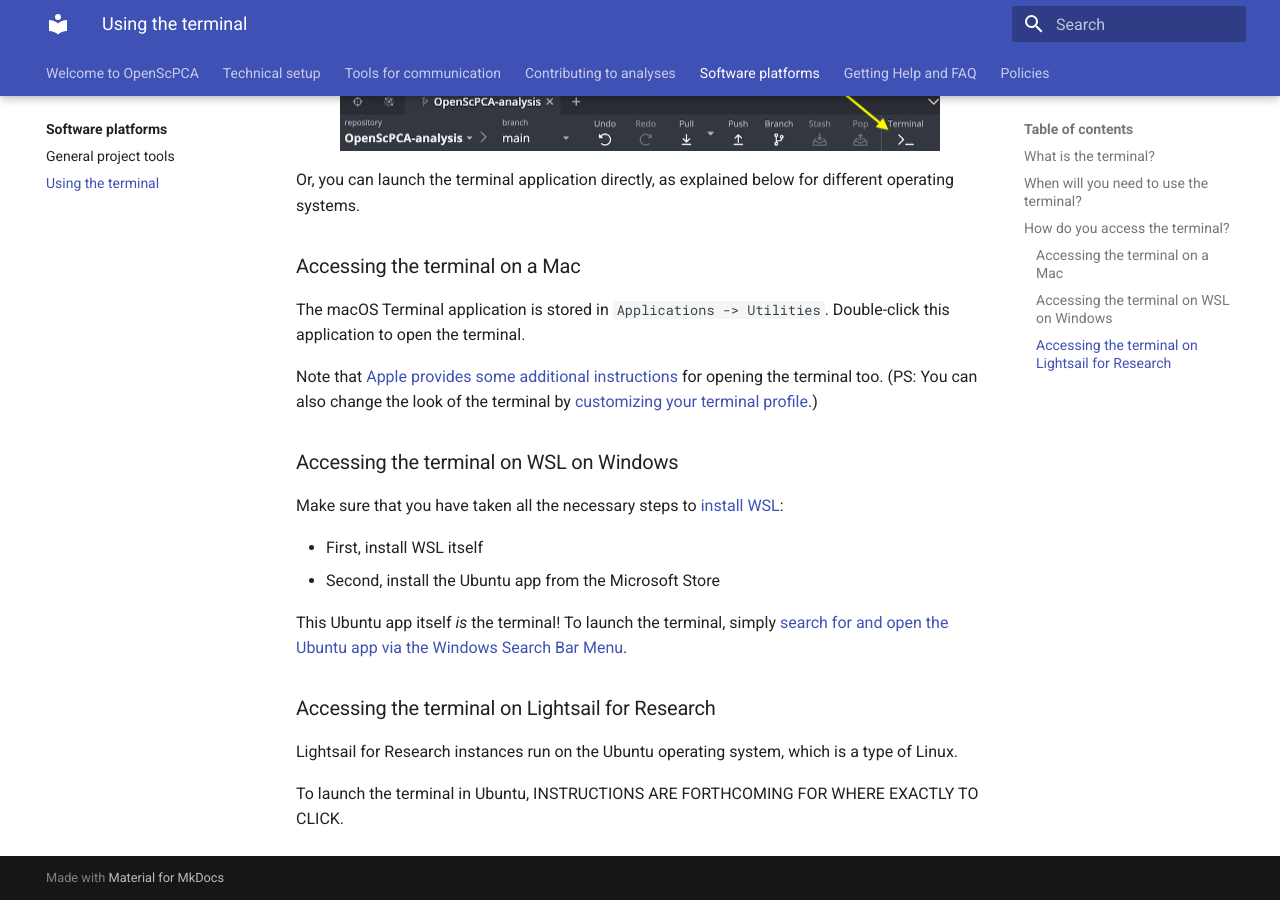
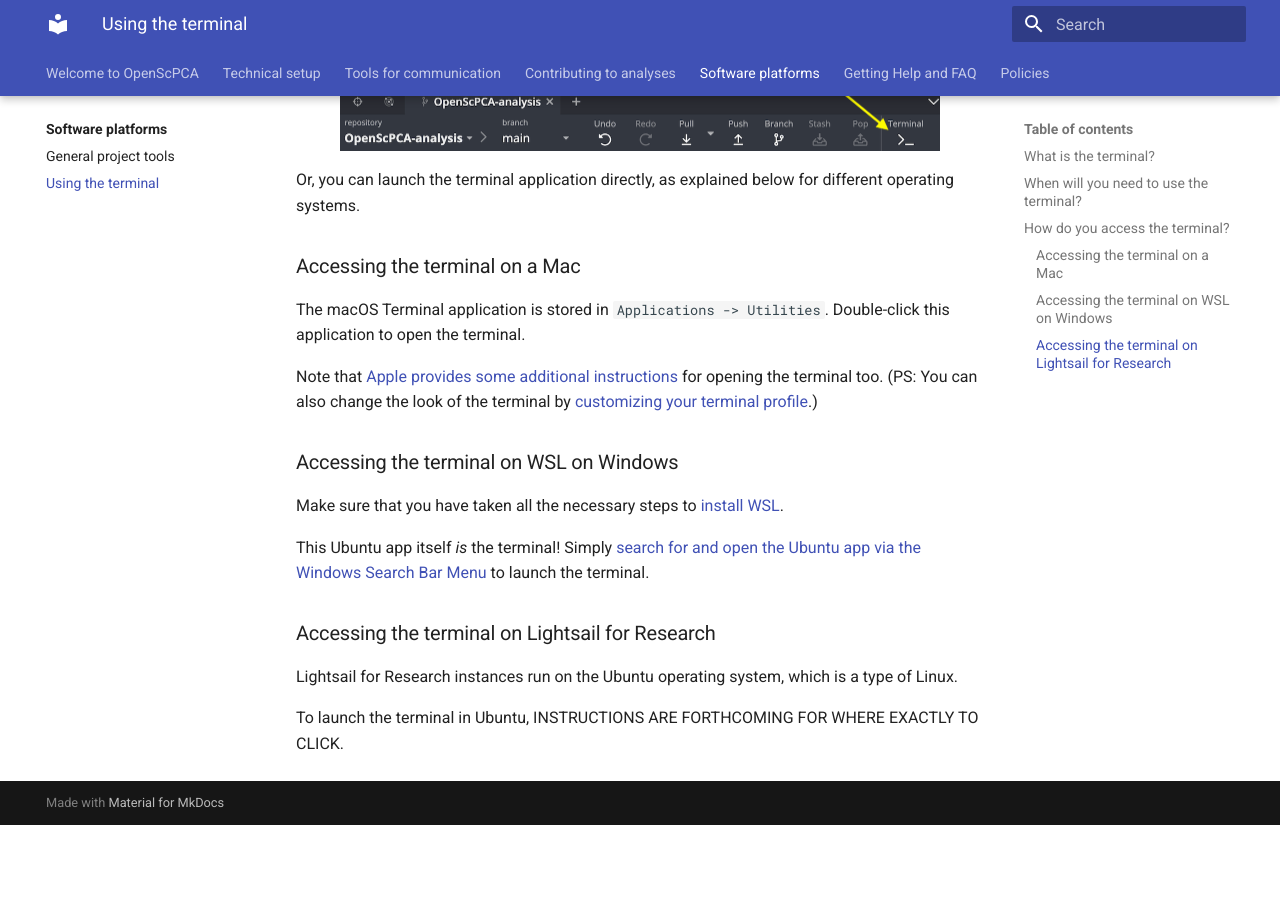
Before and after one commit to AlexsLemonade/OpenScPCA-analysis, an MkDocs documentation site: the page built from docs/software-platforms/general-tools/using-the-terminal.md, in a window 1280 px wide and 900 px high, scrolled down 1413 px. Built offline with MkDocs 1.6.1 and Material for MkDocs 9.7.7, drawn with Linux system fonts in a browser that asks for light colours; after the commit the page ends 2238 px from its top, so only the background shows below that.

Commit message:
remove wsl list

```diff
--- a/docs/software-platforms/general-tools/using-the-terminal.md
+++ b/docs/software-platforms/general-tools/using-the-terminal.md
@@ -64,13 +64,10 @@
 
 ### Accessing the terminal on WSL on Windows
 
-Make sure that you have taken all the necessary steps to [install WSL](STUB_LINK WSL instructions):
-
-- First, install WSL itself
-- Second, install the Ubuntu app from the Microsoft Store
+Make sure that you have taken all the necessary steps to [install WSL](STUB_LINK WSL instructions).
 
 This Ubuntu app itself _is_ the terminal!
-To launch the terminal, simply [search for and open the Ubuntu app via the Windows Search Bar Menu](https://canonical-ubuntu-wsl.readthedocs-hosted.com/en/latest/guides/install-ubuntu-wsl2/#method-1-microsoft-store).
+Simply [search for and open the Ubuntu app via the Windows Search Bar Menu](https://canonical-ubuntu-wsl.readthedocs-hosted.com/en/latest/guides/install-ubuntu-wsl2/#method-1-microsoft-store) to launch the terminal.
 
 ### Accessing the terminal on Lightsail for Research
 
```
